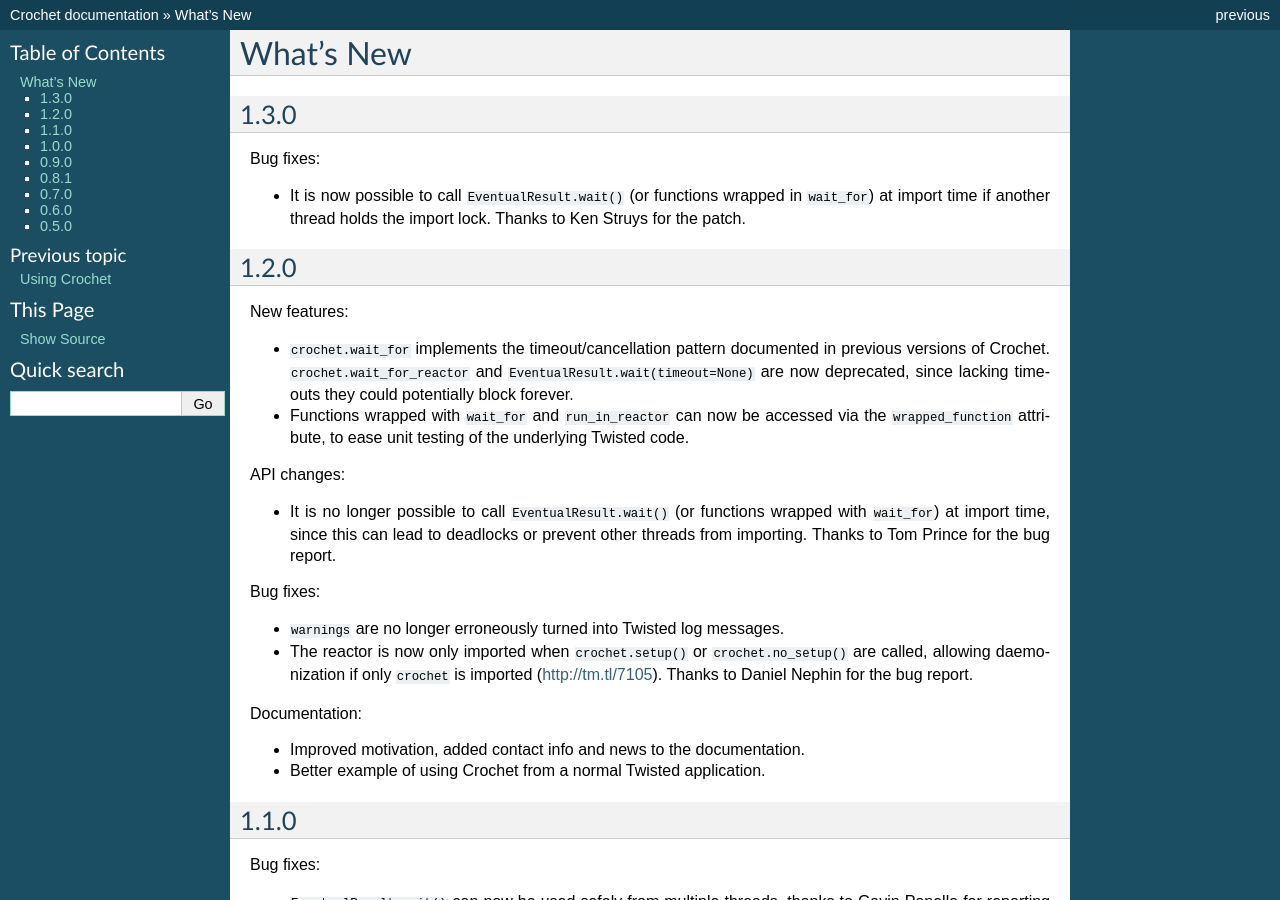
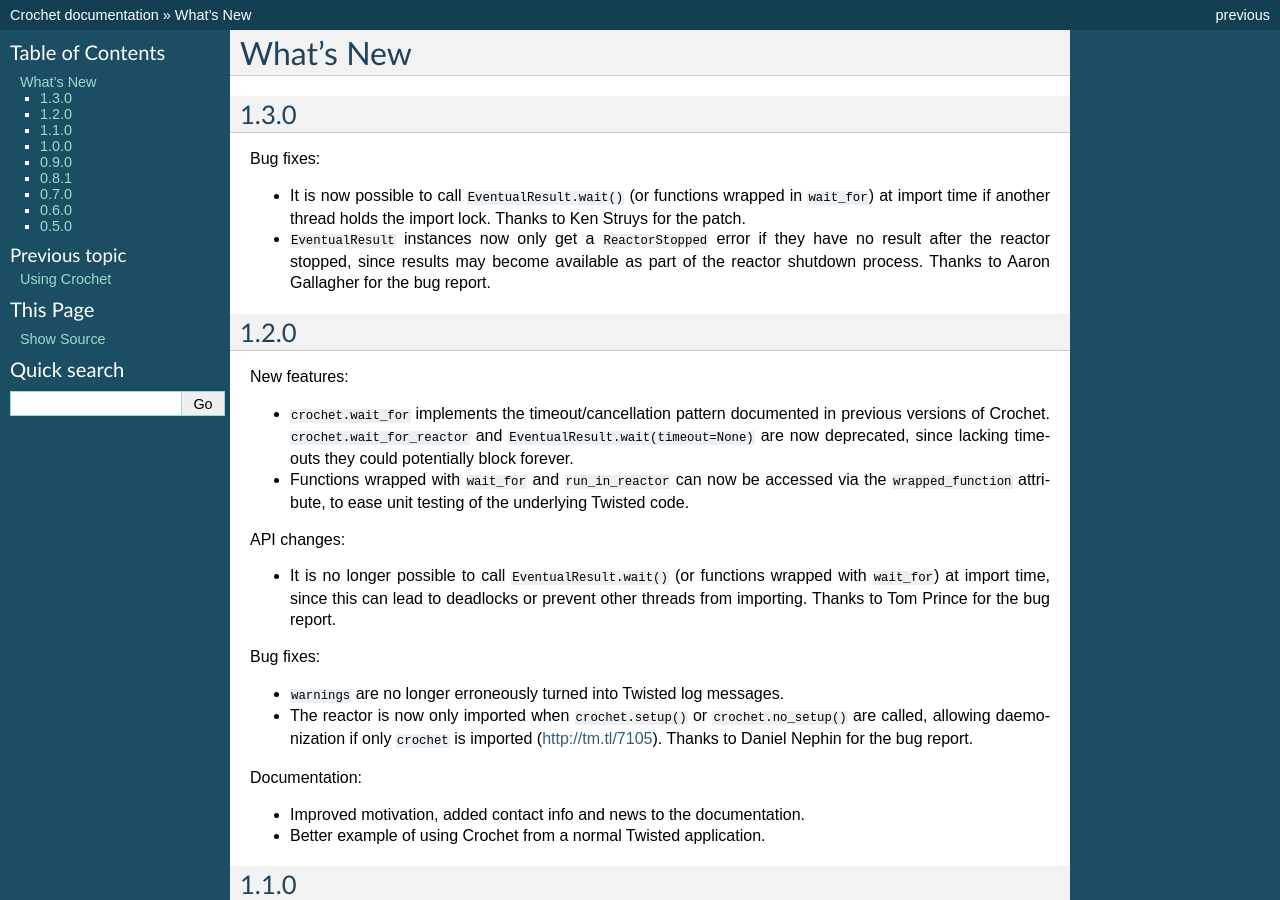
Before and after one commit to itamarst/crochet, a Sphinx documentation site: the page built from docs/news.rst, in a window 1280 px wide and 900 px high. Built offline with Sphinx 7.4.7, drawn with Linux system fonts in a browser that asks for light colours.

Commit message:
A fix, but one that reintroduces issue #17.

```diff
--- a/docs/news.rst
+++ b/docs/news.rst
@@ -9,6 +9,10 @@
 * It is now possible to call ``EventualResult.wait()`` (or functions
   wrapped in ``wait_for``) at import time if another thread holds the
   import lock. Thanks to Ken Struys for the patch.
+* ``EventualResult`` instances now only get a ``ReactorStopped`` error if they
+  have no result after the reactor stopped, since results may become available
+  as part of the reactor shutdown process. Thanks to Aaron Gallagher for the
+  bug report.
 
 1.2.0
 ^^^^^
```
Also changed, not shown: 2 other files.
